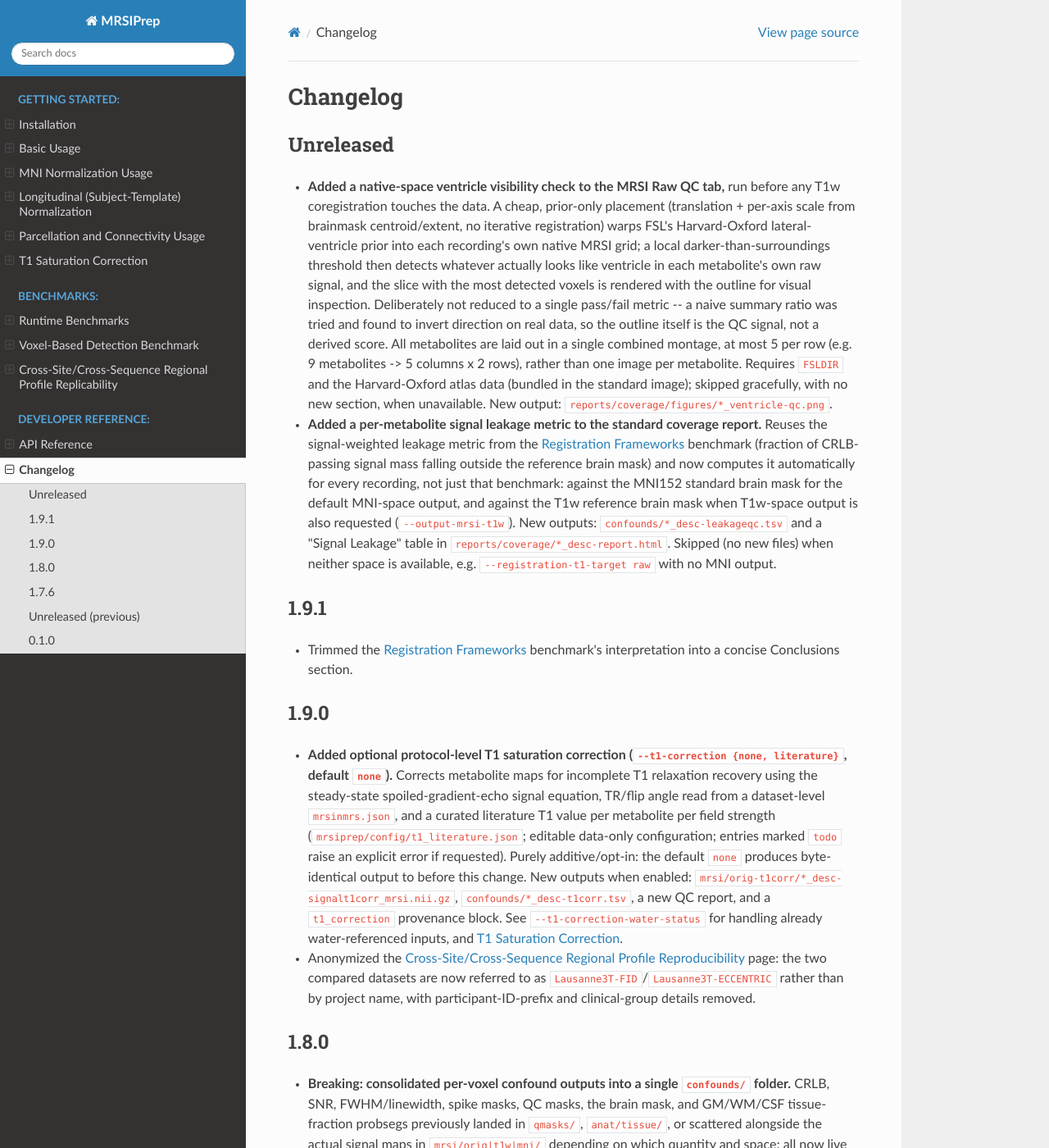
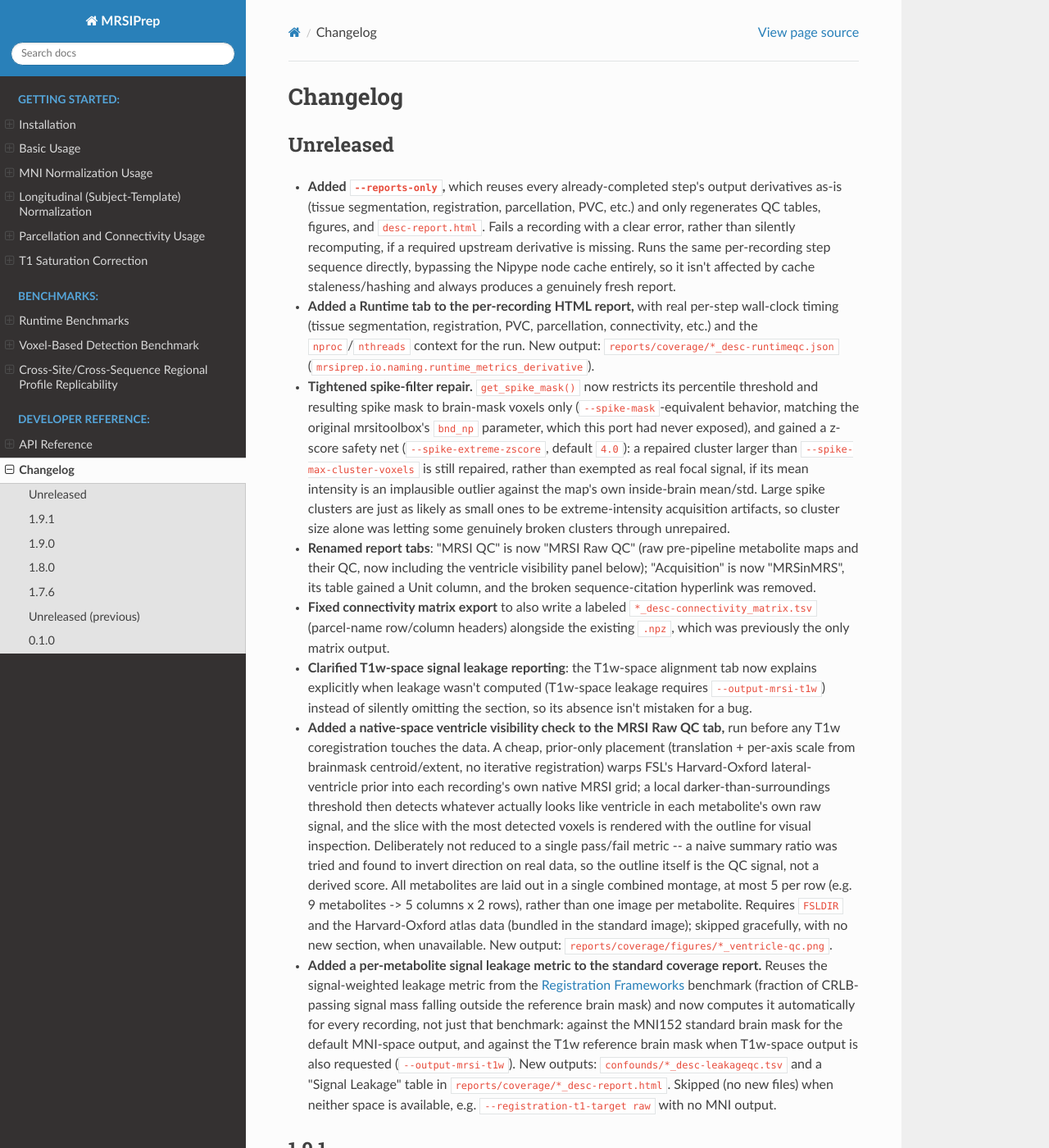
Before and after one commit to MRSI-Psychosis-UP/MRSIPrep, a Sphinx documentation site: the page built from docs/changelog.md, in a window 1280 px wide and 1400 px high. Shown: the whole window at 82% size. Built offline with Sphinx 7.4.7 and the Read the Docs theme 3.1.0, drawn with Linux system fonts in a browser that asks for light colours.

Commit message:
Document --reports-only, the Runtime tab, and the spike-filter/report fixes bundled in the section-builder refactor
These landed in 22a3ea6 but were never written up: --reports-only mode,
the new Runtime tab, the spike-filter cluster z-score safety net and
brain-mask restriction, the connectivity matrix TSV export fix, T1w
leakage messaging, and the MRSI QC/Acquisition tab renames. Also links
the new full example report PDF from the quickstart.

```diff
--- a/docs/changelog.md
+++ b/docs/changelog.md
@@ -1,6 +1,49 @@
 # Changelog
 
 ## Unreleased
+
+- **Added `--reports-only`,** which reuses every already-completed step's
+  output derivatives as-is (tissue segmentation, registration,
+  parcellation, PVC, etc.) and only regenerates QC tables, figures, and
+  `desc-report.html`. Fails a recording with a clear error, rather than
+  silently recomputing, if a required upstream derivative is missing. Runs
+  the same per-recording step sequence directly, bypassing the Nipype
+  node cache entirely, so it isn't affected by cache staleness/hashing and
+  always produces a genuinely fresh report.
+
+- **Added a Runtime tab to the per-recording HTML report,** with real
+  per-step wall-clock timing (tissue segmentation, registration, PVC,
+  parcellation, connectivity, etc.) and the `nproc`/`nthreads` context for
+  the run. New output: `reports/coverage/*_desc-runtimeqc.json`
+  (`mrsiprep.io.naming.runtime_metrics_derivative`).
+
+- **Tightened spike-filter repair.** `get_spike_mask()` now restricts its
+  percentile threshold and resulting spike mask to brain-mask voxels only
+  (`--spike-mask`-equivalent behavior, matching the original
+  mrsitoolbox's `bnd_np` parameter, which this port had never exposed),
+  and gained a z-score safety net (`--spike-extreme-zscore`, default
+  `4.0`): a repaired cluster larger than `--spike-max-cluster-voxels` is
+  still repaired, rather than exempted as real focal signal, if its mean
+  intensity is an implausible outlier against the map's own inside-brain
+  mean/std. Large spike clusters are just as likely as small ones to be
+  extreme-intensity acquisition artifacts, so cluster size alone was
+  letting some genuinely broken clusters through unrepaired.
+
+- **Renamed report tabs**: "MRSI QC" is now "MRSI Raw QC" (raw
+  pre-pipeline metabolite maps and their QC, now including the ventricle
+  visibility panel below); "Acquisition" is now "MRSinMRS", its table
+  gained a Unit column, and the broken sequence-citation hyperlink was
+  removed.
+
+- **Fixed connectivity matrix export** to also write a labeled
+  `*_desc-connectivity_matrix.tsv` (parcel-name row/column headers)
+  alongside the existing `.npz`, which was previously the only matrix
+  output.
+
+- **Clarified T1w-space signal leakage reporting**: the T1w-space
+  alignment tab now explains explicitly when leakage wasn't computed
+  (T1w-space leakage requires `--output-mrsi-t1w`) instead of silently
+  omitting the section, so its absence isn't mistaken for a bug.
 
 - **Added a native-space ventricle visibility check to the MRSI Raw QC
   tab,** run before any T1w coregistration touches the data. A cheap,
```
Also changed, not shown: docs/usage_basic.md (+29 -0 lines).
